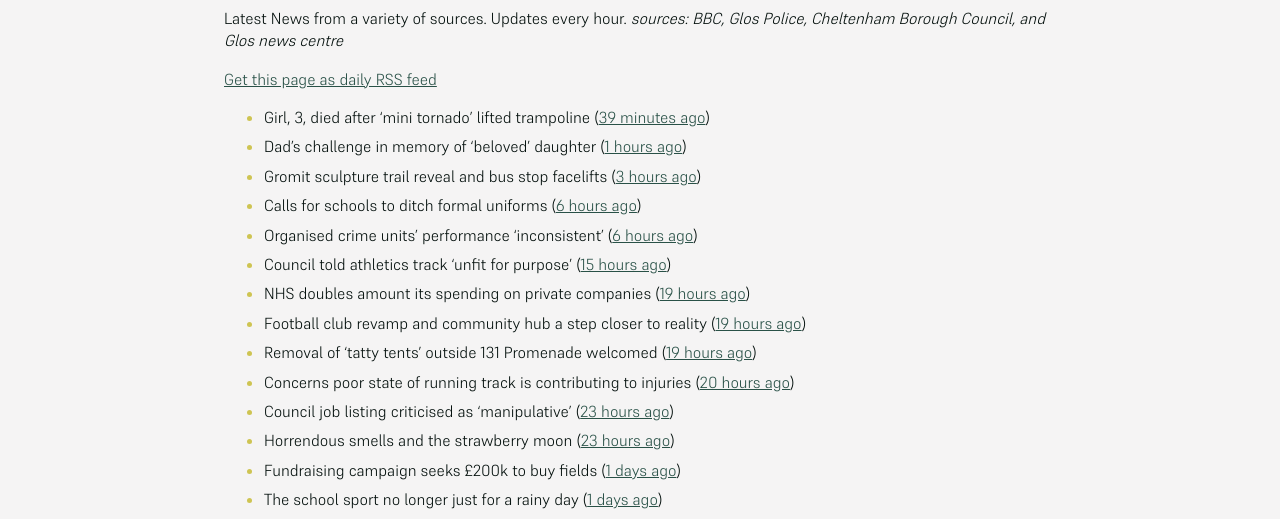
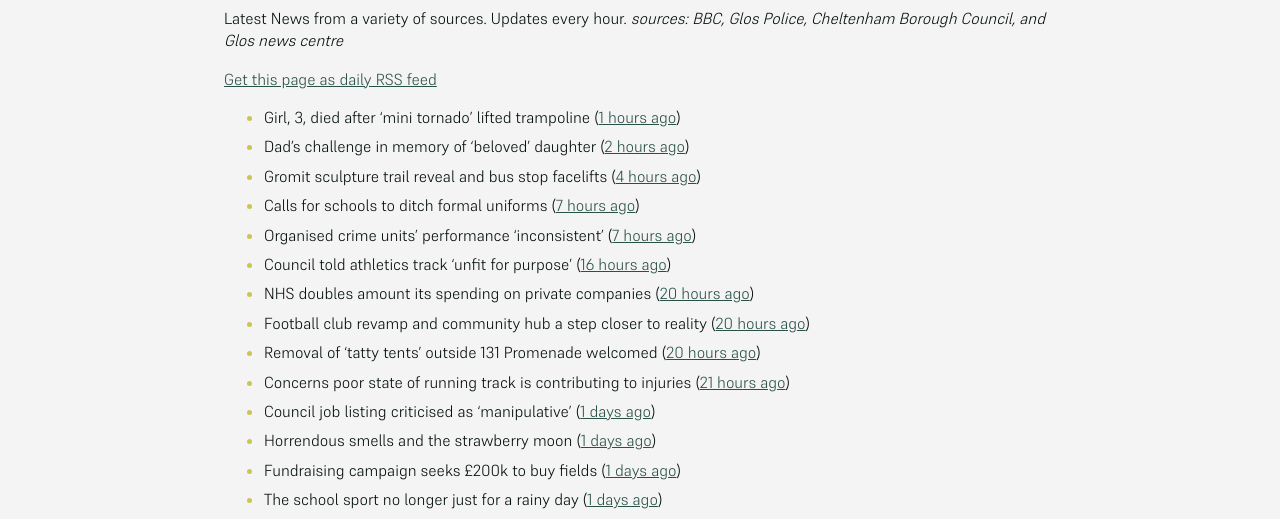
Before and after one commit to mat-0/cheltenham-open-data, a Jekyll site: the page built from _pages/news.md, in a window 1280 px wide. Shown: the part 266-785 px from the top of the page. Built offline with Jekyll 4.4.1, drawn with Linux system fonts in a browser that asks for light colours.

Commit message:
Updated 2025-06-12 13:08:51

```diff
--- a/_pages/news.md
+++ b/_pages/news.md
@@ -12,18 +12,18 @@ _sources: BBC, Glos Police, Cheltenham Borough Council, and Glos news centre_
 [Get this page as daily RSS feed](/daily.rss)
 
 <!-- news_marker starts -->
-- Girl, 3, died after 'mini tornado' lifted trampoline ([39 minutes ago](https://www.bbc.com/news/articles/cx2j9p12m52o))
-- Dad's challenge in memory of 'beloved' daughter ([1 hours ago](https://www.bbc.com/news/articles/c3e5qzklpzpo))
-- Gromit sculpture trail reveal and bus stop facelifts ([3 hours ago](https://www.bbc.com/news/articles/c706p9w35xeo))
-- Calls for schools to ditch formal uniforms ([6 hours ago](https://www.bbc.com/news/articles/c79eg0w59y8o))
-- Organised crime units' performance 'inconsistent' ([6 hours ago](https://www.bbc.com/news/articles/c8rezd6j42vo))
-- Council told athletics track 'unfit for purpose' ([15 hours ago](https://www.bbc.com/news/articles/cvg76n7dxn9o))
-- NHS doubles amount its spending on private companies ([19 hours ago](https://www.bbc.com/news/articles/cy0jzvxwr4xo))
-- Football club revamp and community hub a step closer to reality ([19 hours ago](https://gloucesternewscentre.co.uk/football-club-revamp-and-community-hub-a-step-closer-to-reality/))
-- Removal of ‘tatty tents’ outside 131 Promenade welcomed ([19 hours ago](https://gloucesternewscentre.co.uk/removal-of-tatty-tents-outside-131-promenade-welcomed/))
-- Concerns poor state of running track is contributing to injuries ([20 hours ago](https://gloucesternewscentre.co.uk/concerns-poor-state-of-running-track-is-contributing-to-injuries/))
-- Council job listing criticised as 'manipulative' ([23 hours ago](https://www.bbc.com/news/articles/c74qk45gxygo))
-- Horrendous smells and the strawberry moon ([23 hours ago](https://www.bbc.com/news/articles/c2lk8l1ypxko))
+- Girl, 3, died after 'mini tornado' lifted trampoline ([1 hours ago](https://www.bbc.com/news/articles/cx2j9p12m52o))
+- Dad's challenge in memory of 'beloved' daughter ([2 hours ago](https://www.bbc.com/news/articles/c3e5qzklpzpo))
+- Gromit sculpture trail reveal and bus stop facelifts ([4 hours ago](https://www.bbc.com/news/articles/c706p9w35xeo))
+- Calls for schools to ditch formal uniforms ([7 hours ago](https://www.bbc.com/news/articles/c79eg0w59y8o))
+- Organised crime units' performance 'inconsistent' ([7 hours ago](https://www.bbc.com/news/articles/c8rezd6j42vo))
+- Council told athletics track 'unfit for purpose' ([16 hours ago](https://www.bbc.com/news/articles/cvg76n7dxn9o))
+- NHS doubles amount its spending on private companies ([20 hours ago](https://www.bbc.com/news/articles/cy0jzvxwr4xo))
+- Football club revamp and community hub a step closer to reality ([20 hours ago](https://gloucesternewscentre.co.uk/football-club-revamp-and-community-hub-a-step-closer-to-reality/))
+- Removal of ‘tatty tents’ outside 131 Promenade welcomed ([20 hours ago](https://gloucesternewscentre.co.uk/removal-of-tatty-tents-outside-131-promenade-welcomed/))
+- Concerns poor state of running track is contributing to injuries ([21 hours ago](https://gloucesternewscentre.co.uk/concerns-poor-state-of-running-track-is-contributing-to-injuries/))
+- Council job listing criticised as 'manipulative' ([1 days ago](https://www.bbc.com/news/articles/c74qk45gxygo))
+- Horrendous smells and the strawberry moon ([1 days ago](https://www.bbc.com/news/articles/c2lk8l1ypxko))
 - Fundraising campaign seeks £200k to buy fields ([1 days ago](https://www.bbc.com/news/articles/c365lx9x187o))
 - The school sport no longer just for a rainy day ([1 days ago](https://www.bbc.com/news/articles/clygej1emezo))
 - Hospice grounds in full bloom for popular open gardens event ([1 days ago](https://gloucesternewscentre.co.uk/hospice-grounds-in-full-bloom-for-popular-open-gardens-event/))
```
Also changed, not shown: _data/flood.json (+5 -27 lines), _pages/fix-my-street.md (+2 -2 lines), index.md (+5 -5 lines).
